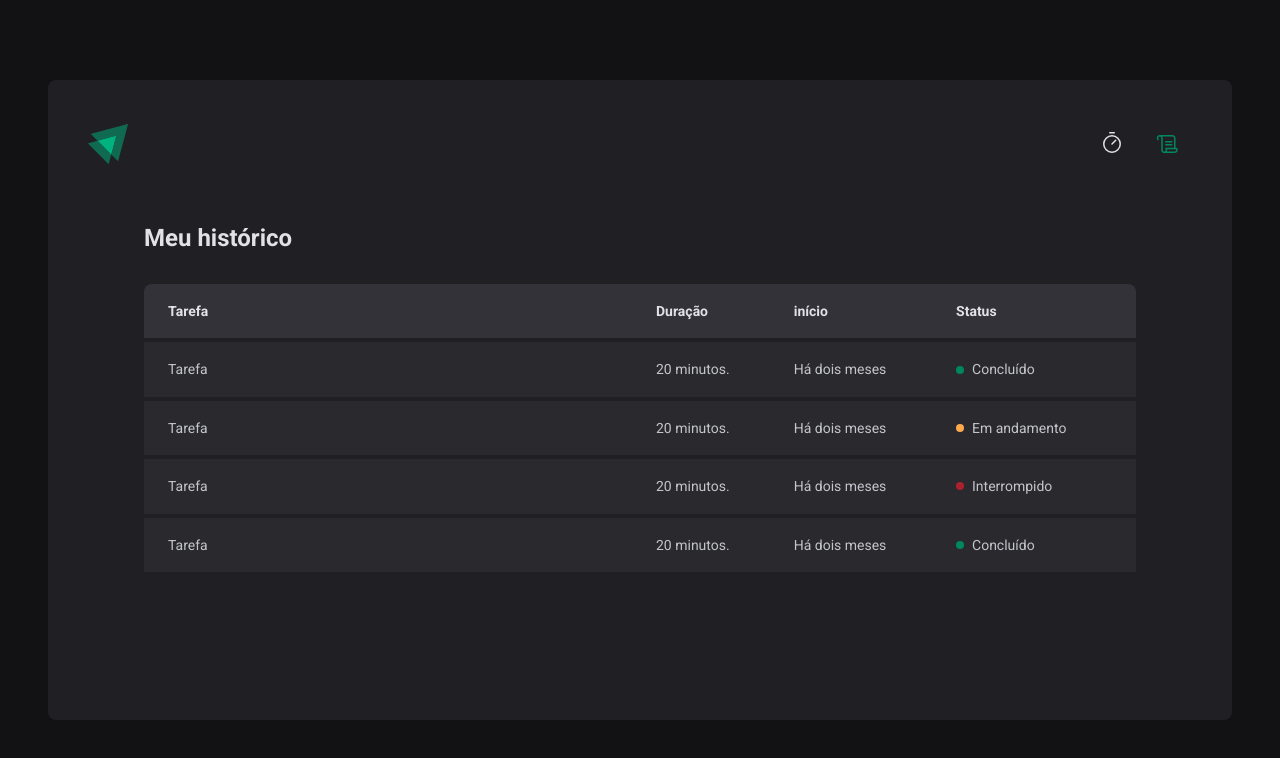
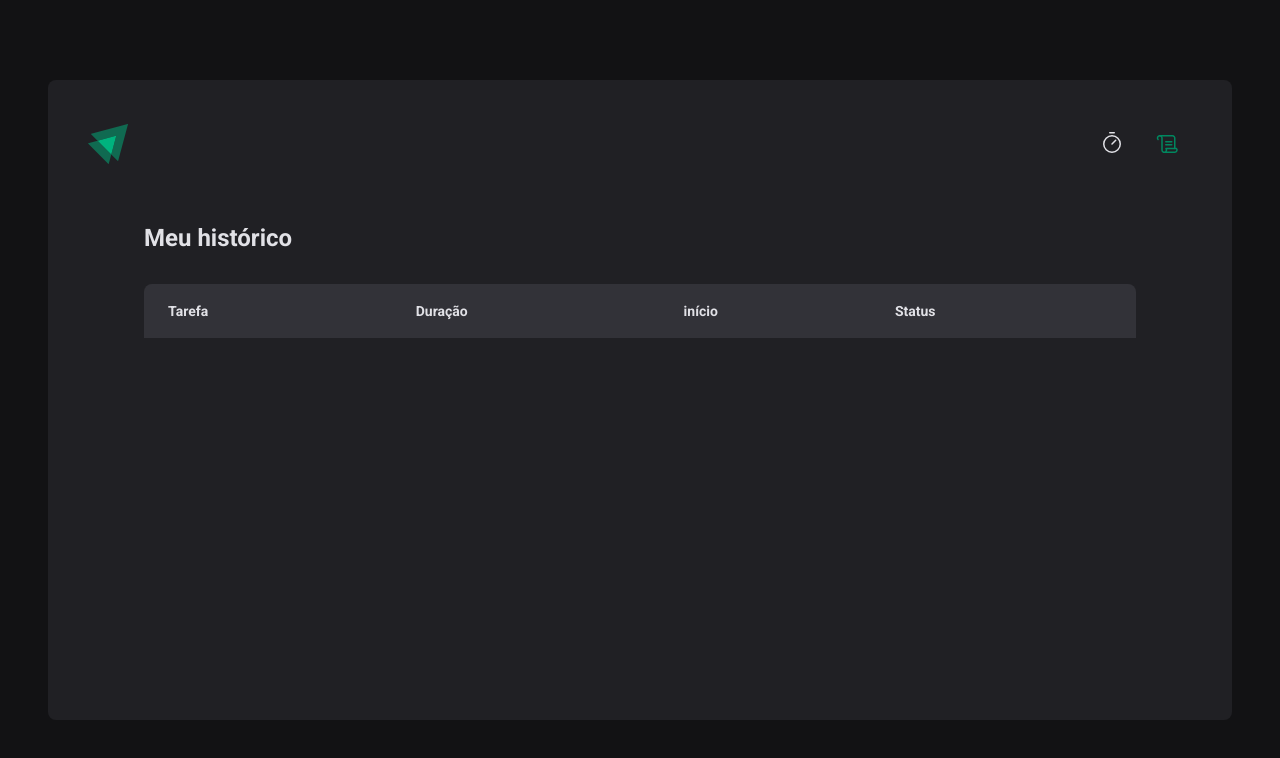
Before and after one commit to viniscrv/timer, a React (Vite) app: page /history in a window 1280 px wide. Shown: the top 758 px of the page. Built offline with nearby package versions, Linux system fonts and the light colour scheme.

Commit message:
adicionado listagem de ciclos ao histórico

```diff
--- a/src/pages/History/index.tsx
+++ b/src/pages/History/index.tsx
@@ -1,6 +1,8 @@
 import React, { useContext } from "react";
 import { CyclesContext } from "../../contexts/CyclesContext";
 import { HistoryCotainer, HistoryList, Status } from "./styles";
+import { formatDistanceToNow } from "date-fns";
+import ptBR from "date-fns/locale/pt-BR"
 
 const History = () => {
 
@@ -20,38 +22,23 @@
             </tr>
           </thead>
           <tbody>
-            <tr>
-              <td>Tarefa</td>
-              <td>20 minutos.</td>
-              <td>Há dois meses</td>
-              <td>
-                <Status statusColor="green">Concluído</Status>
-              </td>
-            </tr>
-            <tr>
-              <td>Tarefa</td>
-              <td>20 minutos.</td>
-              <td>Há dois meses</td>
-              <td>
-                <Status statusColor="yellow">Em andamento</Status>
-              </td>
-            </tr>
-            <tr>
-              <td>Tarefa</td>
-              <td>20 minutos.</td>
-              <td>Há dois meses</td>
-              <td>
-                <Status statusColor="red">Interrompido</Status>
-              </td>
-            </tr>
-            <tr>
-              <td>Tarefa</td>
-              <td>20 minutos.</td>
-              <td>Há dois meses</td>
-              <td>
-                <Status statusColor="green">Concluído</Status>
-              </td>
-            </tr>
+            {cycles.map((cycle) => {
+              return (
+                <tr key={cycle.id}>
+                  <td>{cycle.task}</td>
+                  <td>{cycle.minutesAmount} minutos</td>
+                  <td>{formatDistanceToNow(cycle.startDate, {
+                    addSuffix: true,
+                    locale: ptBR,
+                  })}</td>
+                  <td>
+                    { cycle.finishedDate && <Status statusColor="green">Concluído</Status> }
+                    { cycle.interruptedDate && <Status statusColor="red">Interrompido</Status> }
+                    { !cycle.finishedDate && !cycle.interruptedDate && <Status statusColor="yellow">Em andamento</Status> }
+                  </td>
+                </tr>
+              )
+            })}
           </tbody>
         </table>
       </HistoryList>
```
